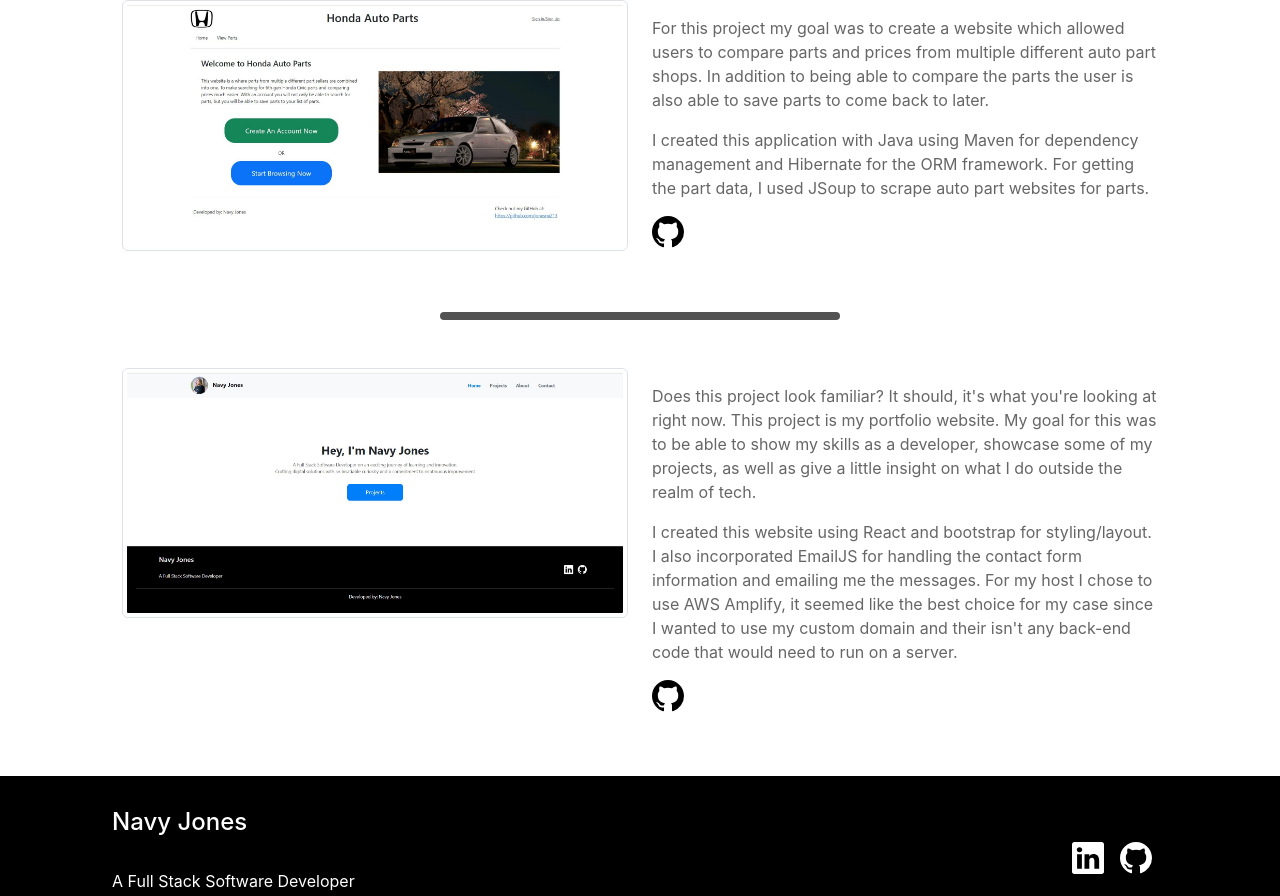
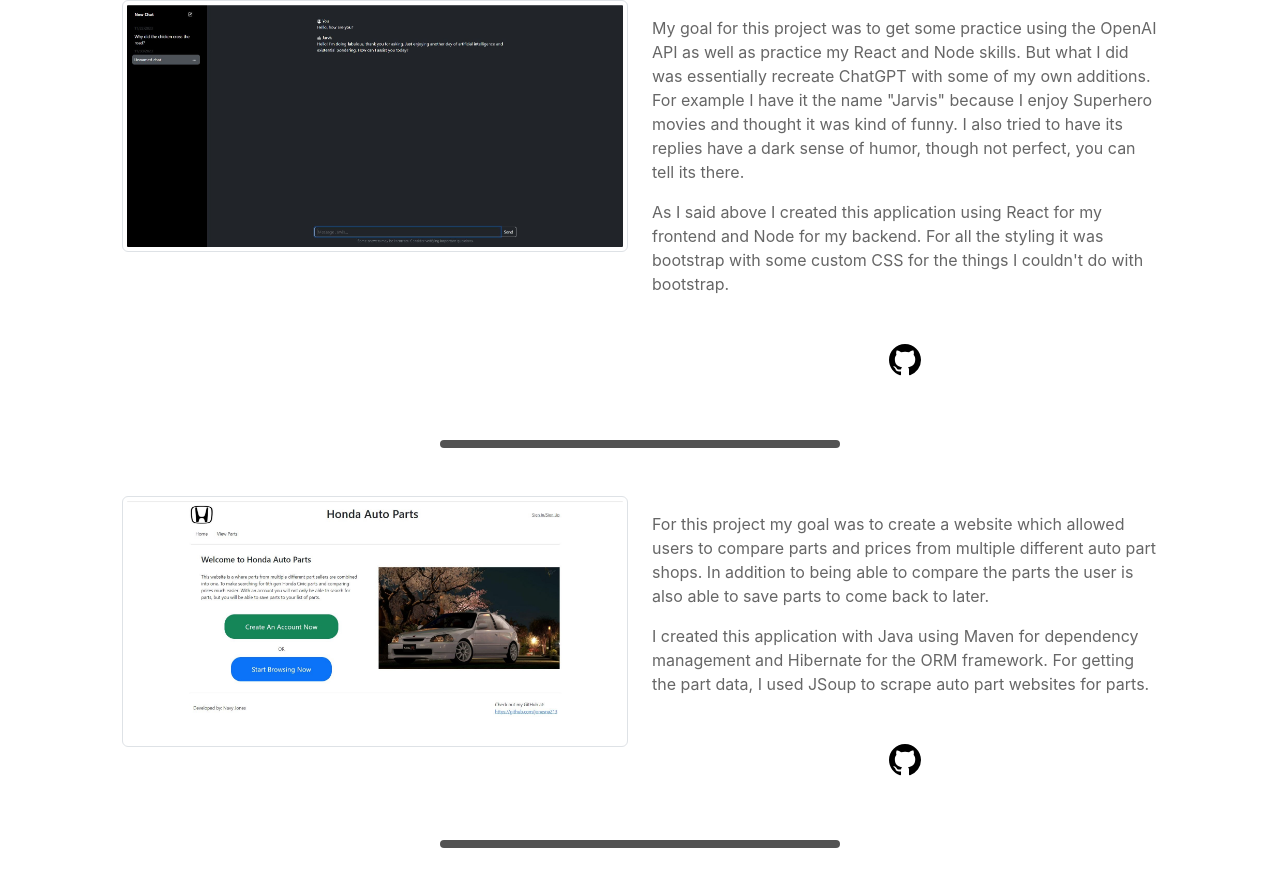
Before and after one commit to jonesna213/Portfolio, a React (Create React App) app: page /projects in a window 1280 px wide. Shown: the part 358-1254 px from the top of the page. Built offline with nearby package versions, Linux system fonts and the light colour scheme.

Commit message:
Added ChatGPT clone to projects

```diff
--- a/src/components/Github.js
+++ b/src/components/Github.js
@@ -1,9 +1,13 @@
 const Github = props => {
     const link = props.link;
     const fill = props.fill;
+    let classes = props.classes;
+    if (!classes) {
+        classes = "";
+    }
     return (
         <a href={link} target="_blank" rel="noreferrer">
-            <svg xmlns="http://www.w3.org/2000/svg" width="32" height="32" fill={fill} className="bi bi-github" viewBox="0 0 16 16">
+            <svg xmlns="http://www.w3.org/2000/svg" width="32" height="32" fill={fill} className={`bi bi-github ${classes}`} viewBox="0 0 16 16">
                 <path d="M8 0C3.58 0 0 3.58 0 8c0 3.54 2.29 6.53 5.47 7.59.4.07.55-.17.55-.38 0-.19-.01-.82-.01-1.49-2.01.37-2.53-.49-2.69-.94-.09-.23-.48-.94-.82-1.13-.28-.15-.68-.52-.01-.53.63-.01 1.08.58 1.23.82.72 1.21 1.87.87 2.33.66.07-.52.28-.87.51-1.07-1.78-.2-3.64-.89-3.64-3.95 0-.87.31-1.59.82-2.15-.08-.2-.36-1.02.08-2.12 0 0 .67-.21 2.2.82.64-.18 1.32-.27 2-.27.68 0 1.36.09 2 .27 1.53-1.04 2.2-.82 2.2-.82.44 1.1.16 1.92.08 2.12.51.56.82 1.27.82 2.15 0 3.07-1.87 3.75-3.65 3.95.29.25.54.73.54 1.48 0 1.07-.01 1.93-.01 2.2 0 .21.15.46.55.38A8.012 8.012 0 0 0 16 8c0-4.42-3.58-8-8-8z" />
             </svg>
         </a>
--- a/src/pages/Projects.js
+++ b/src/pages/Projects.js
@@ -1,6 +1,7 @@
 import styles from "./css/Projects.module.css";
 import lookupPic from "../assets/PartLookupPic.jpg";
 import portfolioPic from "../assets/PortfolioPic.jpg"
+import chatGPTClonePic from "../assets/ChatGPTClonePic.jpg";
 import Github from "../components/Github";
 
 const ProjectsPage = () => {
@@ -12,13 +13,15 @@ const ProjectsPage = () => {
             <section className="mt-5 mx-3">
                 <div className="row my-5">
                     <div className="col-md-1"></div>
+
                     <div className="col-12 col-md-5">
-                        <img className="img-fluid img-thumbnail" src={lookupPic} alt="Homepage of Auto part lookup website" />
+                        <img className="img-fluid img-thumbnail" src={chatGPTClonePic} alt="Homepage of Chat GPT Clone" />
                     </div>
+
                     <div className={`col-12 col-md-5 my-3 ${styles.text}`}>
-                        <p>For this project my goal was to create a website which allowed users to compare parts and prices from multiple different auto part shops. In addition to being able to compare the parts the user is also able to save parts to come back to later.</p>
-                        <p>I created this application with Java using Maven for dependency management and Hibernate for the ORM framework. For getting the part data, I used JSoup to scrape auto part websites for parts.</p>
-                        <Github link="https://github.com/jonesna213/IndividualProject" fill="black" />
+                        <p>My goal for this project was to get some practice using the OpenAI API as well as practice my React and Node skills. But what I did was essentially recreate ChatGPT with some of my own additions. For example I have it the name "Jarvis" because I enjoy Superhero movies and thought it was kind of funny. I also tried to have its replies have a dark sense of humor, though not perfect, you can tell its there.</p>
+                        <p>As I said above I created this application using React for my frontend and Node for my backend. For all the styling it was bootstrap with some custom CSS for the things I couldn't do with bootstrap.</p>
+                        <Github link="https://github.com/jonesna213/ChatGPT_Clone" fill="black" classes="d-block mx-auto mt-5" />
                     </div>
 
                     <div className="col-md-1"></div>
@@ -26,13 +29,31 @@ const ProjectsPage = () => {
                 <div className={`mx-auto my-5 ${styles.biggerCustomHr}`}></div>
                 <div className="row my-5">
                     <div className="col-md-1"></div>
+
+                    <div className="col-12 col-md-5">
+                        <img className="img-fluid img-thumbnail" src={lookupPic} alt="Homepage of Auto part lookup website" />
+                    </div>
+
+                    <div className={`col-12 col-md-5 my-3 ${styles.text}`}>
+                        <p>For this project my goal was to create a website which allowed users to compare parts and prices from multiple different auto part shops. In addition to being able to compare the parts the user is also able to save parts to come back to later.</p>
+                        <p>I created this application with Java using Maven for dependency management and Hibernate for the ORM framework. For getting the part data, I used JSoup to scrape auto part websites for parts.</p>
+                        <Github link="https://github.com/jonesna213/IndividualProject" fill="black" classes="d-block mx-auto mt-5" />
+                    </div>
+
+                    <div className="col-md-1"></div>
+                </div>
+                <div className={`mx-auto my-5 ${styles.biggerCustomHr}`}></div>
+                <div className="row my-5">
+                    <div className="col-md-1"></div>
+
                     <div className="col-12 col-md-5">
                         <img className="img-fluid img-thumbnail" src={portfolioPic} alt="Homepage of Portfolio" />
                     </div>
+
                     <div className={`col-12 col-md-5 my-3 ${styles.text}`}>
                         <p>Does this project look familiar? It should, it's what you're looking at right now. This project is my portfolio website. My goal for this was to be able to show my skills as a developer, showcase some of my projects, as well as give a little insight on what I do outside the realm of tech.</p>
                         <p>I created this website using React and bootstrap for styling/layout. I also incorporated EmailJS for handling the contact form information and emailing me the messages. For my host I chose to use AWS Amplify, it seemed like the best choice for my case since I wanted to use my custom domain and their isn't any back-end code that would need to run on a server.</p>
-                        <Github link="https://github.com/jonesna213/Portfolio" fill="black" />
+                        <Github link="https://github.com/jonesna213/Portfolio" fill="black" classes="d-block mx-auto mt-5" />
                     </div>
 
                     <div className="col-md-1"></div>
```
Also changed, not shown: src/assets/ChatGPTClonePic.jpg (added).
